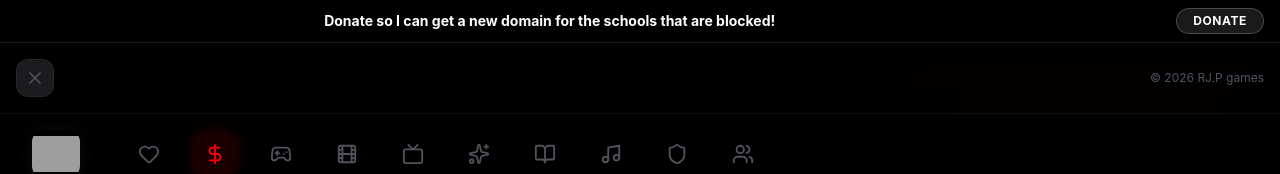
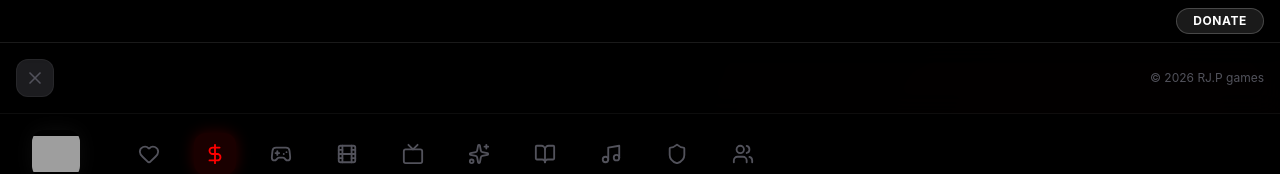
Before and after one commit to RJ-P-Games/dasdasd, a React (Vite) app: page / in a window 1280 px wide. Shown: the top 174 px of the page. Built offline with nearby package versions, Linux system fonts and the light colour scheme; grey boxes are pictures that could not be loaded; a web font is replaced by a local one.

Commit message:
Update App.tsx

```diff
--- a/App.tsx
+++ b/App.tsx
@@ -164,9 +164,6 @@ const App: React.FC = () => {
         {/* Donation Banner */}
         <div className="bg-black text-white py-2 px-4 text-sm font-bold z-[60] relative flex items-center shadow-lg border-b border-white/10 overflow-hidden">
           <div className="flex-1 overflow-hidden relative h-6 flex items-center">
-            <div className="animate-marquee absolute w-full text-left">
-              Donate so I can get a new domain for the schools that are blocked!
-            </div>
           </div>
           <button
             onClick={() => setActiveCategory('donate')}
```
